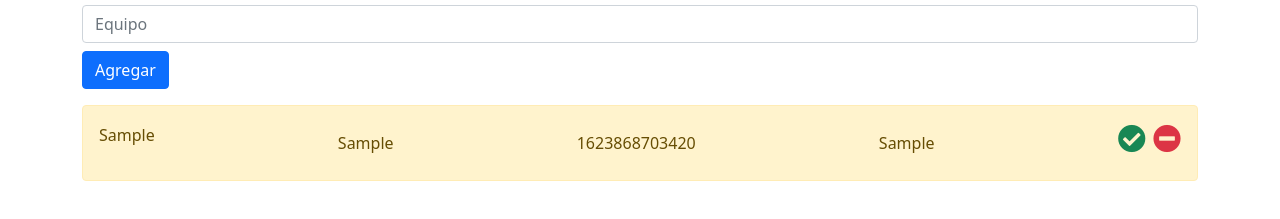
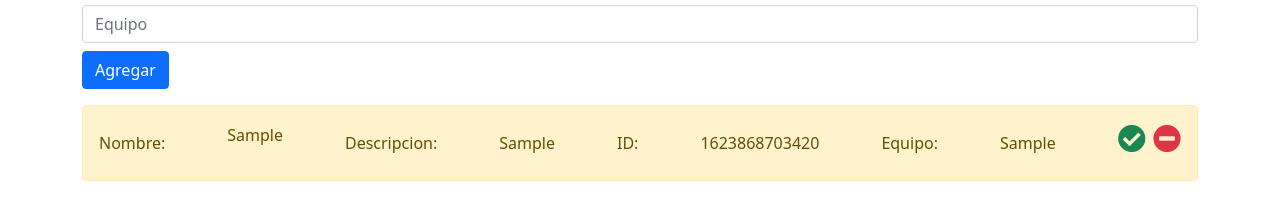
Before and after one commit to Chrisgamer239117/proyectoFinal, a plain HTML site: page index.html in a window 1280 px wide. Both pictures are taken after typing "Sample", "Sample", "Sample" into the empty fields and a click on the button "Agregar". Shown: the part 143-362 px from the top of the page. Drawn offline with nearby package versions, Linux system fonts and the light colour scheme.

Commit message:
Update index.html

```diff
--- a/index.html
+++ b/index.html
@@ -23,18 +23,21 @@
     </div>
     <template id="template" >
         <div class="alert alert-warning d-flex justify-content-between align-items-center">
-
+            Nombre:
             <p>
-             Actividad 1
+            Actividad 1
             </p>
+            Descripcion:
             <p1>
-                des
+            des
             </p1>
+            ID:
             <p2>
-                id
+            id
             </p2>
+            Equipo:
             <p3>
-                Equipo
+            Equipo
             </p3>
 
             <h3>
```
